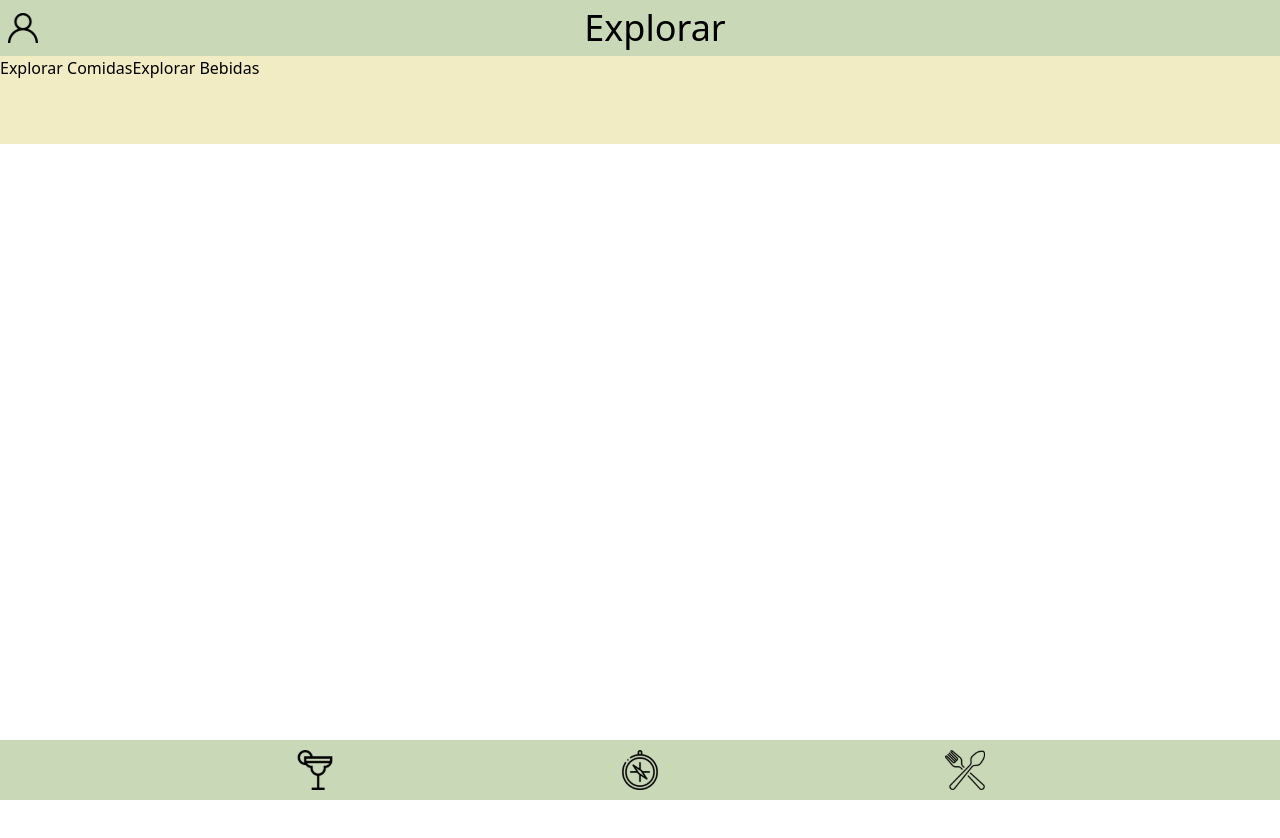
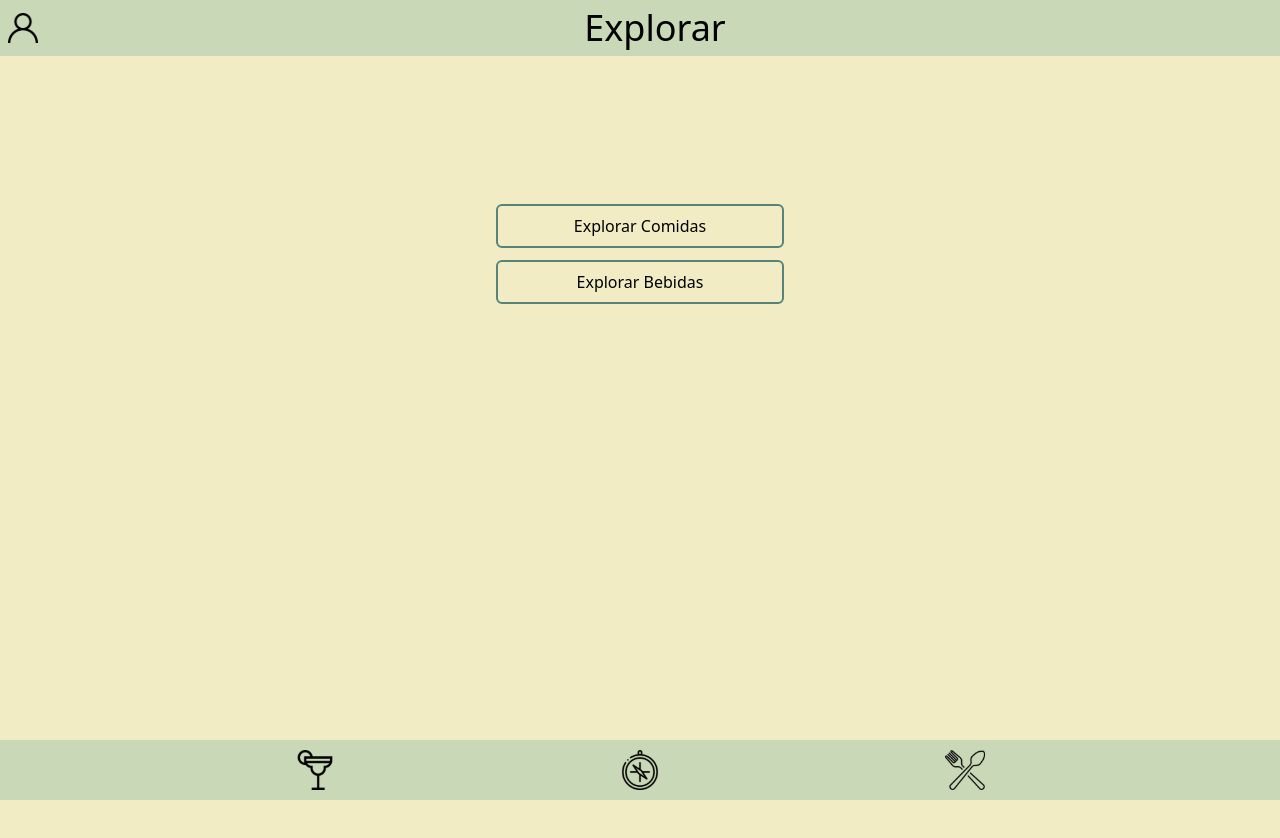
Before and after one commit to muriloommaia/app-receita, a React (Create React App) app: page /explorar in a window 1280 px wide. Shown: the top 838 px of the page. Before the commit the page ends 800 px from the top, so only its background shows below. Built offline with nearby package versions, Linux system fonts and the light colour scheme; what twin.macro would draw is missing.

Commit message:
correçao de bg do footer e perfil

```diff
--- a/src/components/favoritesAndDone/BodyFavoriteAndDone.jsx
+++ b/src/components/favoritesAndDone/BodyFavoriteAndDone.jsx
@@ -76,7 +76,7 @@ export default function BodyFavoriteAndDone() {
                       className="w-1/3 rounded-lg md:w-auto"
                       data-testid={`${index}-horizontal-image`}
                     />
-                    <div className="flex flex-col self-center text-center justify-self-center place-self-center mt-3">
+                    <div className="flex flex-col self-center text-center justify-self-center place-self-center mt-3 mx-auto">
                       <p data-testid={`${index}-horizontal-top-text`}
                         className="text-lg font-medium italic"
                       >
@@ -88,7 +88,7 @@ export default function BodyFavoriteAndDone() {
                     </div>
                   </div>
                 </Link>
-                <div className="md:text-center flex flex-col justify-center w-1/4 md:m-auto">
+                <div className="md:text-center flex flex-col justify-center w-1/4 md:m-auto md:pb-2">
                   <div className="flex justify-center items-center my-3 mr-3">
                     <button
                       type="button"
--- a/src/index.css
+++ b/src/index.css
@@ -1,3 +1,7 @@
 @import "tailwindcss/base";
 @import "tailwindcss/components";
 @import "tailwindcss/utilities";
+
+body {
+  background-color: #F1ECC3;
+}
--- a/src/pages/Explore.jsx
+++ b/src/pages/Explore.jsx
@@ -4,17 +4,26 @@ import Footer from '../components/Footer';
 import Header from '../components/Header';
 
 export default function Explore() {
+  const className = 'border-2 w-60 mx-2 p-2 mt-3 border-primary rounded-md hover:text-gray-50 hover:bg-primary transition duration-300 ease-in-out transform  focus:bg-primary focus:text-gray-50 md:w-72'
   return (
-    <div>
+    <div className="h-screen">
       <div>
-        <Header searchRender={ false } title="Explorar" />
+        <Header searchRender={false} title="Explorar" />
       </div>
-      <div>
+      <div className="flex flex-col justify-center items-center h-96">
         <Link to="/explorar/comidas">
-          <button type="button" data-testid="explore-food">Explorar Comidas</button>
+          <button
+            type="button"
+            data-testid="explore-food"
+            className={className}
+          >Explorar Comidas</button>
         </Link>
         <Link to="/explorar/bebidas">
-          <button type="button" data-testid="explore-drinks">Explorar Bebidas</button>
+          <button
+            type="button"
+            className={className}
+            data-testid="explore-drinks"
+          >Explorar Bebidas</button>
         </Link>
       </div>
       <div>
--- a/src/pages/ExploreFoodsOrDrinks.jsx
+++ b/src/pages/ExploreFoodsOrDrinks.jsx
@@ -20,17 +20,18 @@ export default function ExploreFoodsOrDrinks() {
     const redirectId = Object.values(recipe)[0][0][ref.strId];
     history.push(`/${ref.url}/${redirectId}`);
   }
-
+  const className = 'border-2 w-60 mx-2 p-2 mt-3 border-primary rounded-md hover:text-gray-50 hover:bg-primary transition duration-300 ease-in-out transform  focus:bg-primary focus:text-gray-50 md:w-72'
   return (
-    <div>
+    <div className="h-screen">
       <div>
         <Header searchRender={ false } title={ ref.title } />
       </div>
-      <div>
+      <div className="flex flex-col justify-center items-center h-96">
         <Link to={ `${pathname}/ingredientes` }>
           <button
             type="button"
             data-testid="explore-by-ingredient"
+            className={className}
           >
             Por Ingredientes
 
@@ -40,6 +41,8 @@ export default function ExploreFoodsOrDrinks() {
           <Link to={ `${pathname}/area` }>
             <button
               type="button"
+              className={className}
+
               data-testid="explore-by-area"
             >
               Por Local de Origem
@@ -50,6 +53,8 @@ export default function ExploreFoodsOrDrinks() {
           type="button"
           data-testid="explore-surprise"
           onClick={ handleClick }
+          className={className}
+
         >
           Me Surpreenda!
         </button>
--- a/src/pages/Main.jsx
+++ b/src/pages/Main.jsx
@@ -35,12 +35,12 @@ export default function Main() {
   }, [dispatch, pathname]);
 
   return (
-    <div className="">
+    <div className="h-full">
       <div className="">
         <Header title={ title } />
         <Categories />
       </div>
-      <div className="h-screen">
+      <div className="">
         <MainCards />
       </div>
       <div>
--- a/src/pages/Profile.jsx
+++ b/src/pages/Profile.jsx
@@ -11,12 +11,14 @@ export default function Profile() {
         <Header searchRender={false} title="Perfil" />
       </div>
       <section className="mt-4">
-        <h3 data-testid="profile-email">
+        <div className="flex flex-col justify-center items-center h-96">
+        <h3 data-testid="profile-email"
+          className="text-center my-3 text-3xl italic"
+        >
           {localStorage.getItem('user')
             && JSON.parse(localStorage.getItem('user')).email}
 
         </h3>
-        <div className="flex flex-col justify-center items-center h-96">
           <Link to="/receitas-feitas">
             <button
               type="button"
```
